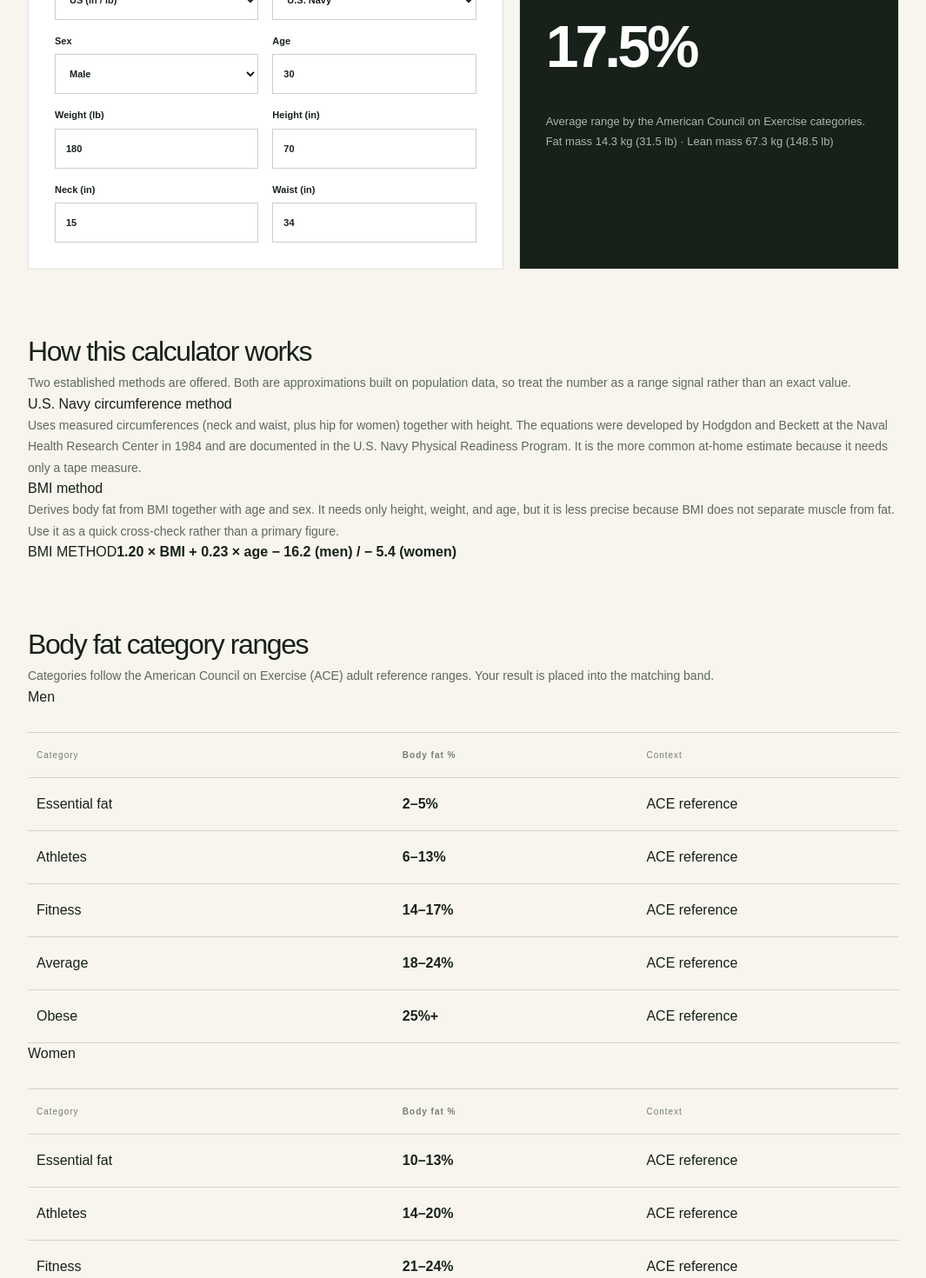
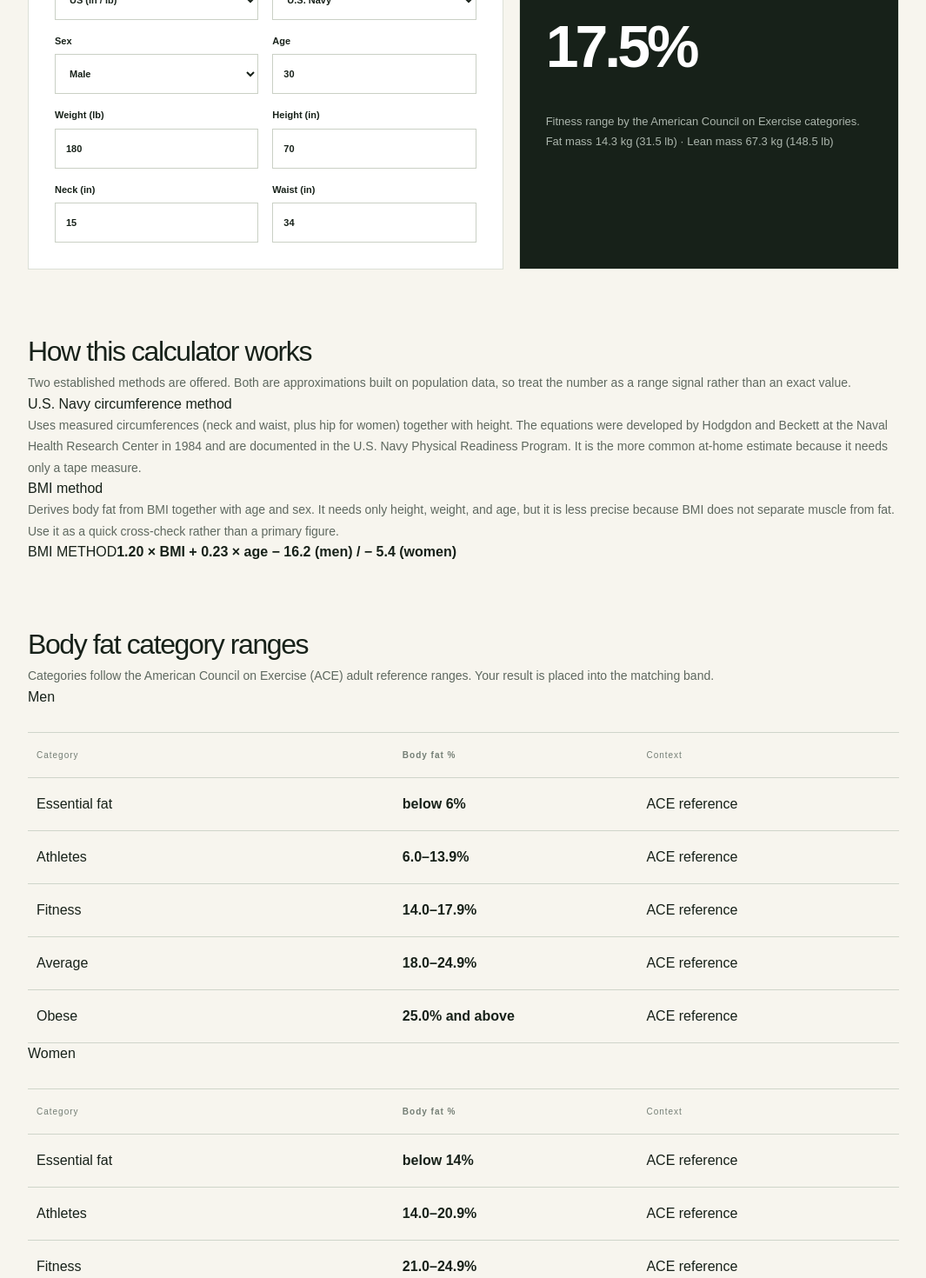
Before and after one commit to lincyang720/aibodyfactcalculator, a Next.js app: page /body-fat-calculator in a window 1280 px wide. Shown: the part 460-1930 px from the top of the page at 87% size, without its empty margins (107-1172 px from the left). Built offline with nearby package versions, Linux system fonts and the light colour scheme.

Commit message:
Align body fat bands: no-gap ranges, classify on displayed value

```diff
--- a/app/body-fat-calculator/page.tsx
+++ b/app/body-fat-calculator/page.tsx
@@ -7,20 +7,23 @@ type Unit = "us" | "metric";
 type Method = "navy" | "bmi";
 type Sex = "male" | "female";
 
+// Band labels and boundaries are written to one decimal place so that every
+// result falls into exactly one row, with no gap between consecutive bands.
+// These strings must stay in sync with classifyBodyFat() below.
 const MEN_RANGES = [
-  ["Essential fat", "2–5%"],
-  ["Athletes", "6–13%"],
-  ["Fitness", "14–17%"],
-  ["Average", "18–24%"],
-  ["Obese", "25%+"],
+  ["Essential fat", "below 6%"],
+  ["Athletes", "6.0–13.9%"],
+  ["Fitness", "14.0–17.9%"],
+  ["Average", "18.0–24.9%"],
+  ["Obese", "25.0% and above"],
 ];
 
 const WOMEN_RANGES = [
-  ["Essential fat", "10–13%"],
-  ["Athletes", "14–20%"],
-  ["Fitness", "21–24%"],
-  ["Average", "25–31%"],
-  ["Obese", "32%+"],
+  ["Essential fat", "below 14%"],
+  ["Athletes", "14.0–20.9%"],
+  ["Fitness", "21.0–24.9%"],
+  ["Average", "25.0–31.9%"],
+  ["Obese", "32.0% and above"],
 ];
 
 function toInches(value: number, unit: Unit): number {
@@ -70,18 +73,20 @@ function estimateBodyFat(args: {
   return 1.2 * bmi + 0.23 * age - (sex === "male" ? 16.2 : 5.4);
 }
 
+// Boundaries use the same numbers as the tables above: each band is
+// [start, next start) so consecutive bands meet with no gap.
 function classifyBodyFat(bf: number, sex: Sex): string {
   if (sex === "male") {
-    if (bf < 6) return "Essential";
-    if (bf <= 13) return "Athletes";
-    if (bf <= 17) return "Fitness";
-    if (bf <= 24) return "Average";
+    if (bf < 6) return "Essential fat";
+    if (bf < 14) return "Athletes";
+    if (bf < 18) return "Fitness";
+    if (bf < 25) return "Average";
     return "Obese";
   }
-  if (bf < 14) return "Essential";
-  if (bf <= 20) return "Athletes";
-  if (bf <= 24) return "Fitness";
-  if (bf <= 31) return "Average";
+  if (bf < 14) return "Essential fat";
+  if (bf < 21) return "Athletes";
+  if (bf < 25) return "Fitness";
+  if (bf < 32) return "Average";
   return "Obese";
 }
 
@@ -98,6 +103,10 @@ export default function BodyFatCalculatorPage() {
 
   const bf = estimateBodyFat({ unit, method, sex, age, weight, height, neck, waist, hip });
   const valid = bf !== null && Number.isFinite(bf) && bf > 0 && bf < 80;
+  // The number shown to the reader is rounded to one decimal, so the band is
+  // chosen from the rounded value. Otherwise 13.96 would print as "14.0%" but
+  // still be labelled Athletes while the table puts 14.0% in Fitness.
+  const bfShown = valid ? Number((bf as number).toFixed(1)) : null;
   const totalKg = toKilos(weight, unit);
   const fatKg = valid ? (totalKg * (bf as number)) / 100 : null;
   const leanKg = valid ? totalKg - (fatKg as number) : null;
@@ -215,11 +224,13 @@ export default function BodyFatCalculatorPage() {
 
           <div className="answer-card">
             <span>YOUR BODY FAT</span>
-            <div className="answer-number">{valid ? `${(bf as number).toFixed(1)}%` : "—"}</div>
+            <div className="answer-number">
+              {valid ? `${(bfShown as number).toFixed(1)}%` : "—"}
+            </div>
             {valid ? (
               <>
                 <p>
-                  {classifyBodyFat(bf as number, sex)} range by the American Council on Exercise
+                  {classifyBodyFat(bfShown as number, sex)} range by the American Council on Exercise
                   categories.
                 </p>
                 <p>
```
